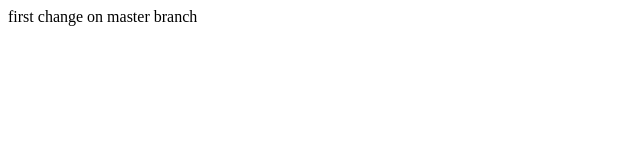
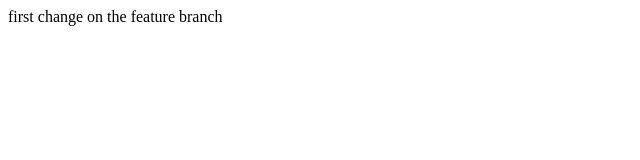
Before and after one commit to Simon-Dao/testing, a plain HTML site: page index.html in a window 1280 px wide. Shown: the full height of the page, 0-640 px from the left. Drawn offline with Linux system fonts and the light colour scheme.

Commit message:
first change on the feature branch

```diff
--- a/index.html
+++ b/index.html
@@ -7,6 +7,6 @@
     <title>Document</title>
 </head>
 <body>
-    first change on master branch
+    first change on the feature branch
 </body>
 </html>
```
